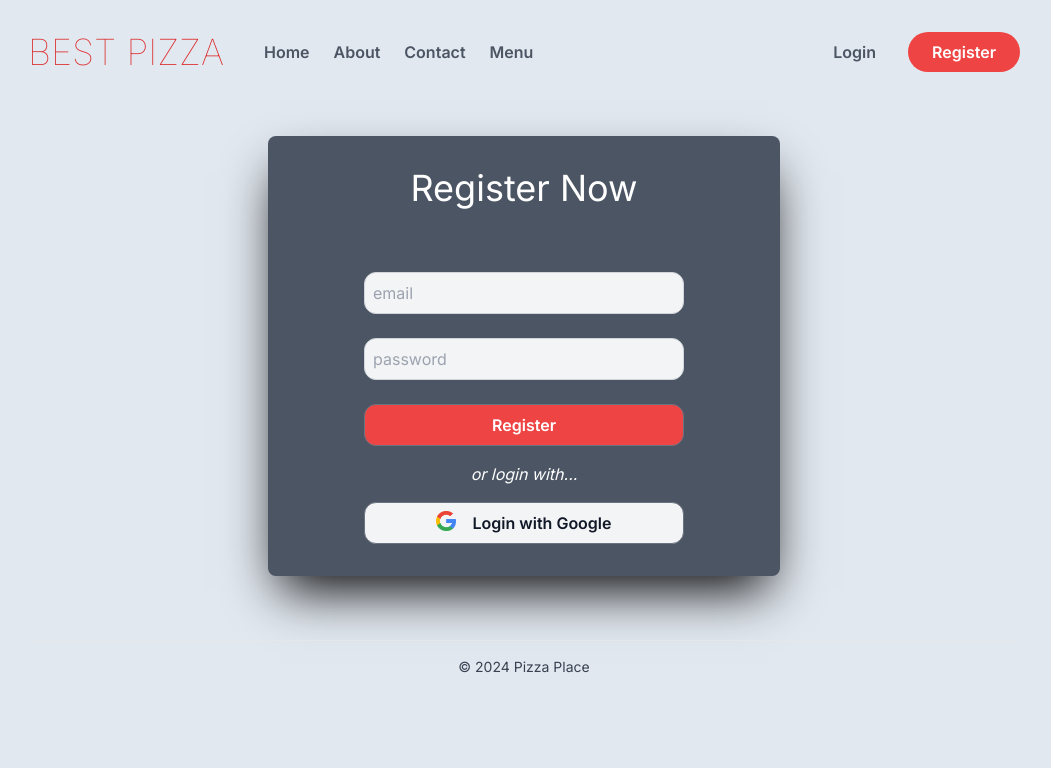
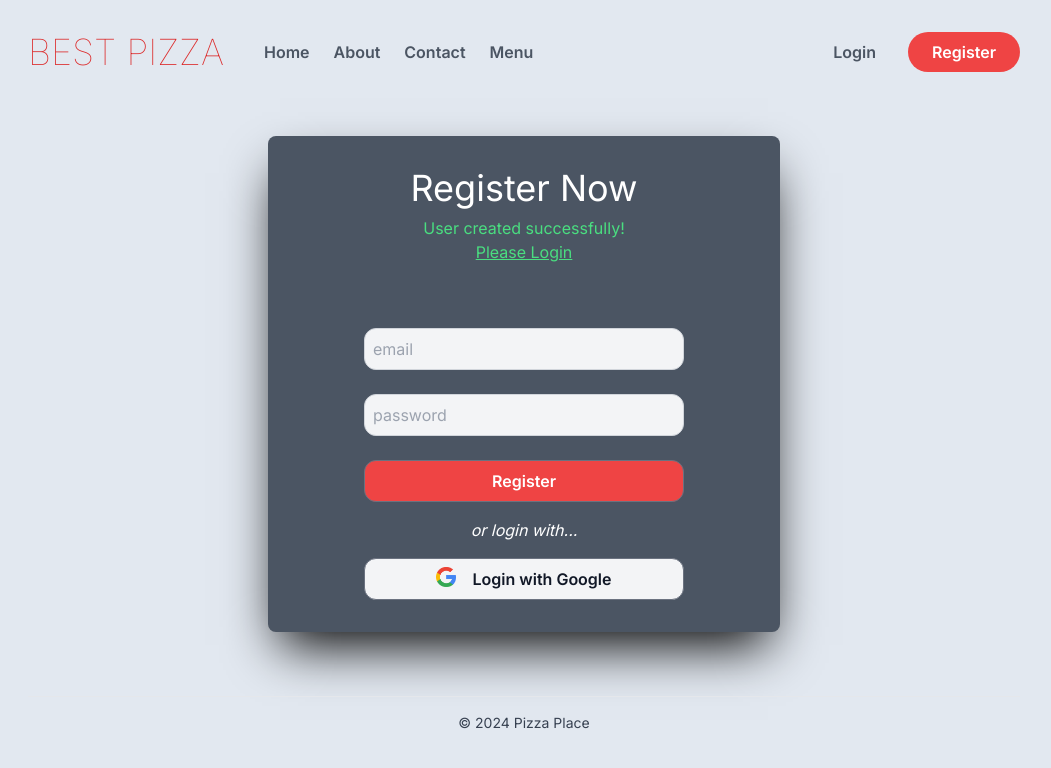
Before and after one commit to YunusEmreBEYAZ/food-order, a Next.js app: page /register in a window 1280 px wide. Shown: the top 768 px of the page, without its empty margins (116-1167 px from the left). Built offline with nearby package versions, Linux system fonts and the light colour scheme.

Commit message:
route to login from register

```diff
--- a/src/app/register/page.js
+++ b/src/app/register/page.js
@@ -1,13 +1,13 @@
 "use client";
 
-import { set } from 'mongoose';
+import Link from 'next/link';
 import Image from 'next/image';
 import {useState} from "react";
 
 export default function Register() {
     const [email, setEmail] = useState('');
     const [password, setPassword] = useState('');
-    const [userCreated, setUserCreated] = useState(false);
+    const [userCreated, setUserCreated] = useState(true);
     const [creatingUser, setCreatingUser] = useState(false);
     const [error, setError] = useState(null);
 
@@ -35,7 +35,7 @@ export default function Register() {
     return (
         <section className=" max-w-lg rounded-lg text-center bg-gray-600 shadow-2xl shadow-black transition-all mx-auto mt-16 mb-16 px-8 py-8">
             <h1 className="text-center text-white text-4xl">Register Now</h1>
-            {userCreated && <p className="text-green-400 mt-2">User created successfully!<br /> Please Login</p>}
+            {userCreated && (<div className="text-green-400 mt-2">User created successfully! <br /> <Link className='underline' href={"/login"}> Please Login </Link></div> )}
             <form className="block max-w-xs text-center mx-auto mt-16"
                 onSubmit={handleFormSubmit}>
                 <input
```
